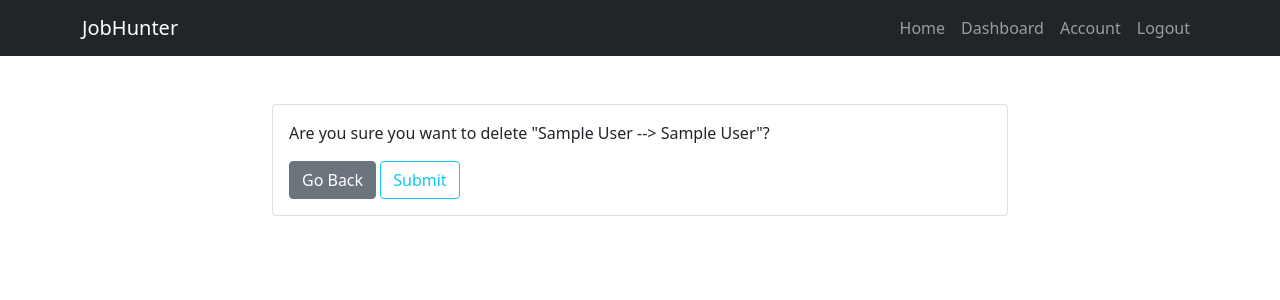
After one commit to aesavas/JobHunter, a Django app: page /account/delete-skill/00000000-0000-0000-0000-000000000001/ in a window 1280 px wide. The commit adds this page. Shown: the top 300 px of the page. Run offline with Django 3.2, Linux system fonts and the light colour scheme; a user stored in the database is signed in; tables that the repository leaves empty hold one stand-in row (values such as "Sample post"); some libraries are stand-ins or nearby versions.

Commit message:
Delete skill page, view, url added and dashboard skill view updated.

```diff
--- a/app/jobs/templates/jobs/dashboard.html
+++ b/app/jobs/templates/jobs/dashboard.html
@@ -24,7 +24,7 @@
                             <h3>Skills : </h3>
                             {% for skill in skills %}
                             <div class="col mb-2">
-                                <span class="badge p-3 {{skill.badge_color}}">{{skill.name}}</span>
+                                <span class="badge p-2 {{skill.badge_color}}">{{skill.name}}&nbsp;&nbsp;<a href="{% url 'account:delete-skill' skill.id %}"><button class="btn-close"></button></a></span>
                             </div>
                             {% endfor %}
                         </div>
--- /dev/null
+++ b/app/users/templates/users/delete-skill.html
@@ -0,0 +1,27 @@
+{% extends 'includes/base.html' %}
+{% load static %}
+{% block title %}
+| Delete Skill
+{% endblock title %}
+{% block content %}
+<main>
+    <section class="container">
+        <div class="row">
+            <div class="col-md-8 mt-5 offset-md-2">
+                <div class="card">
+                    <div class="card-body">
+                        <p>Are you sure you want to delete "{{skill}}"?</p>
+                        <form action="" method="post" class="mt-3 form-inline">
+                            {% csrf_token %}
+                            <div class="">
+                                <a href="{% url 'dashboard:dashboard' %}" class="btn btn-secondary mr-4">Go Back</a>
+                                <input type="submit" value="Submit" class="btn btn-outline-info">
+                            </div>
+                        </form>
+                    </div>
+                </div>
+            </div>
+        </div>
+    </section>
+</main>
+{% endblock content %}
--- a/app/users/urls.py
+++ b/app/users/urls.py
@@ -1,6 +1,8 @@
+from os import name
 from django.urls import path
 from . import apps
 from .views import (
+    delete_skill_view,
     sign_up_view,
     login_view,
     logout_view,
@@ -8,6 +10,7 @@ from .views import (
     edit_account_view,
     edit_password_view,
     add_skill_view,
+    delete_skill_view,
 )
 
 app_name = "apps.UsersConfig.name"
@@ -20,4 +23,5 @@ urlpatterns = [
     path('', account_view, name='account'), #! Id will add to url
     path('edit/', edit_account_view, name='edit-account'), #! Id will add to url
     path('add-skill/', add_skill_view, name='add-skill'),
+    path('delete-skill/<str:id>/', delete_skill_view, name='delete-skill'),
 ]
--- a/app/users/views.py
+++ b/app/users/views.py
@@ -105,3 +105,16 @@ def add_skill_view(request):
         'form':form,
     }
     return render(request, 'users/add-skill.html', context)
+
+
+def delete_skill_view(request, id):
+    profile = request.user.profile
+    skill = profile.skill_set.get(id=id)
+    if request.method == "POST":
+        skill.delete()
+        messages.success(request, 'Your skill has been deleted successfully!')
+        return redirect('dashboard:dashboard')
+    context = {
+        'skill':skill
+    }
+    return render(request, 'users/delete-skill.html', context)
```
